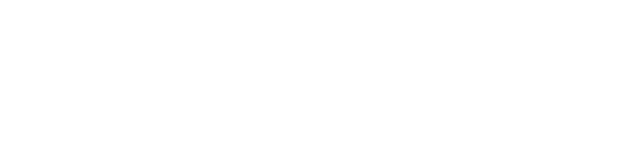
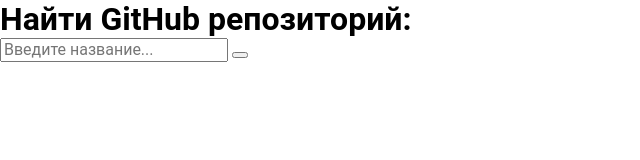
Before and after one commit to Bonamente/repository-search, a plain HTML site: page index.html in a window 1280 px wide. Shown: the whole page, without its empty margins (0-640 px from the left). Drawn offline with Linux system fonts and the light colour scheme.

Commit message:
feat: add html markup

```diff
--- a/index.html
+++ b/index.html
@@ -9,6 +9,23 @@
   <link rel="stylesheet" href="style.css">
 </head>
 <body>
+  <main>
+    <section class="search-container">
+      <h1 class="search-title">Найти GitHub репозиторий:</h1>
+
+      <form class="search-form">
+        <label class="visually-hidden" for="search-input">Введите название</label>
+        <input id="search-input" class="search-input" type="text" placeholder="Введите название...">
+
+        <button id="search-btn" class="search-btn" type="submit">
+          <span class="visually-hidden">Найти</span>
+        </button>
+      </form>
+
+      <div id="search-results"></div>
+    </section>
+  </main>
+
   <script src="index.js"></script>
 </body>
 </html>
```
